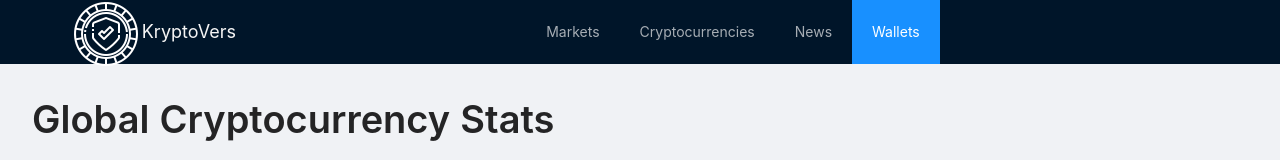
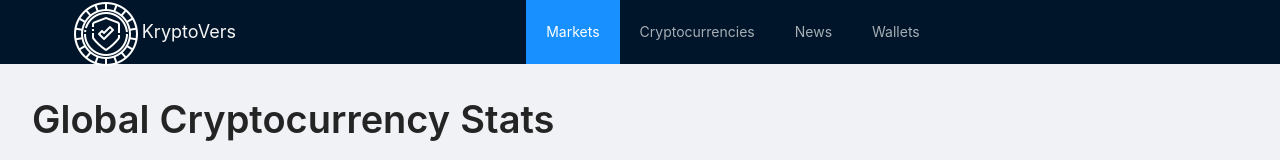
Before and after one commit to narteysarso/DApper, a React (Create React App) app: page / in a window 1280 px wide. Shown: the top 160 px of the page. Built offline with nearby package versions, Linux system fonts and the light colour scheme; no server answers.

Commit message:
add navbar select

```diff
--- a/src/components/Navbar.jsx
+++ b/src/components/Navbar.jsx
@@ -10,7 +10,7 @@ const Navbar = () => {
                 <img src={logo} alt="logo" width={64} /> <span> KryptoVers </span>
             </div>
 
-            <Menu theme="dark" mode="horizontal" defaultSelectedKeys={['4']} style={{ justifyContent: 'center', flexGrow: 1 }}>
+            <Menu theme="dark" mode="horizontal" defaultSelectedKeys={['1']} style={{ justifyContent: 'center', flexGrow: 1 }}>
                 {[...routes].map((title, index) => {
                     const key = index + 1;
                     return <Menu.Item key={key} >
```
